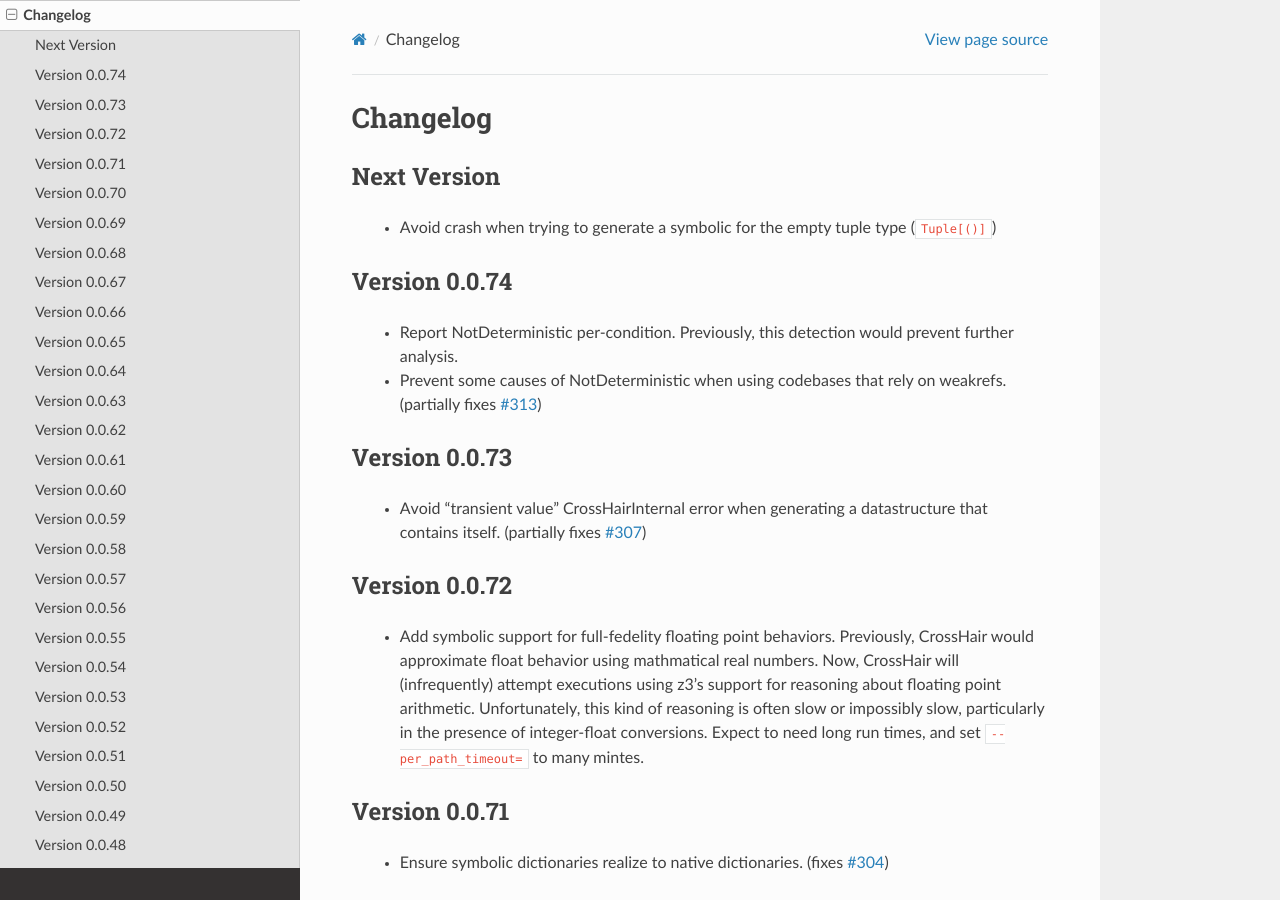
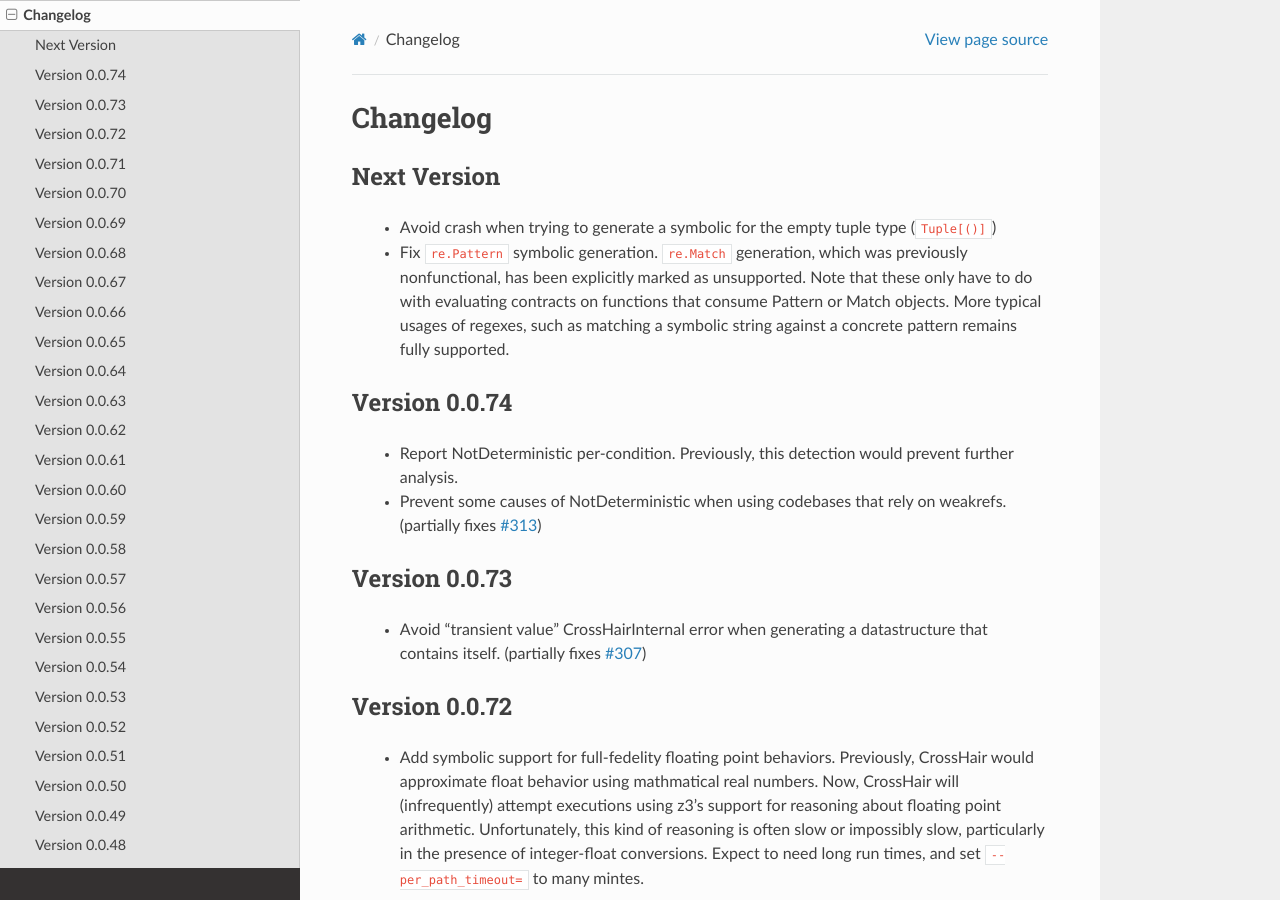
Before and after one commit to pschanely/CrossHair, a Sphinx documentation site: the page built from doc/source/changelog.rst, in a window 1280 px wide and 900 px high. Built offline with Sphinx 7.4.7 and the Read the Docs theme 3.1.0, drawn with Linux system fonts in a browser that asks for light colours; the version number is read from the project's files by our own code.

Commit message:
Fix regex symbolic object generation

```diff
--- a/doc/source/changelog.rst
+++ b/doc/source/changelog.rst
@@ -8,6 +8,12 @@
 
   * Avoid crash when trying to generate a symbolic for the empty tuple type
     (``Tuple[()]``)
+  * Fix ``re.Pattern`` symbolic generation. ``re.Match`` generation, which was
+    previously nonfunctional, has been explicitly marked as unsupported.
+    Note that these only have to do with evaluating contracts on functions that
+    consume Pattern or Match objects. More typical usages of regexes, such as
+    matching a symbolic string against a concrete pattern remains fully
+    supported.
 
 
 Version 0.0.74
```
Also changed, not shown: 1 other file.
